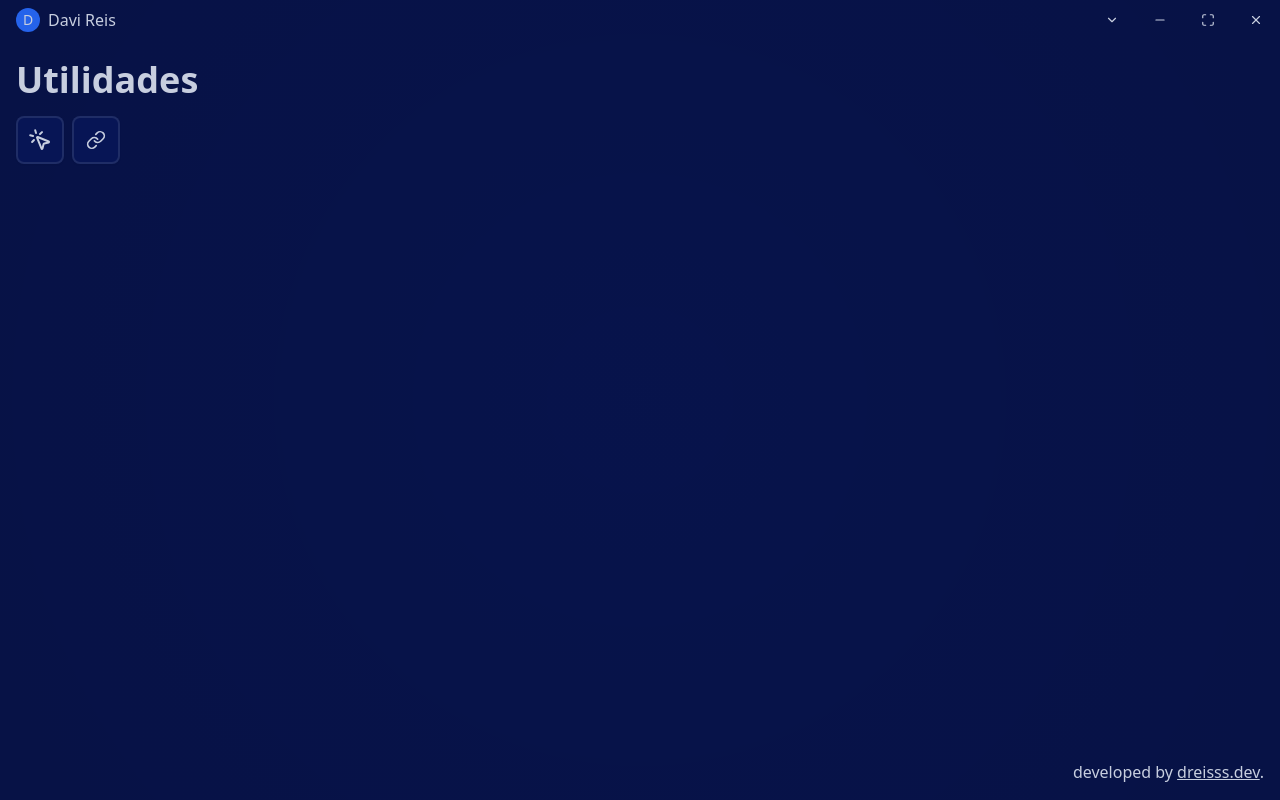
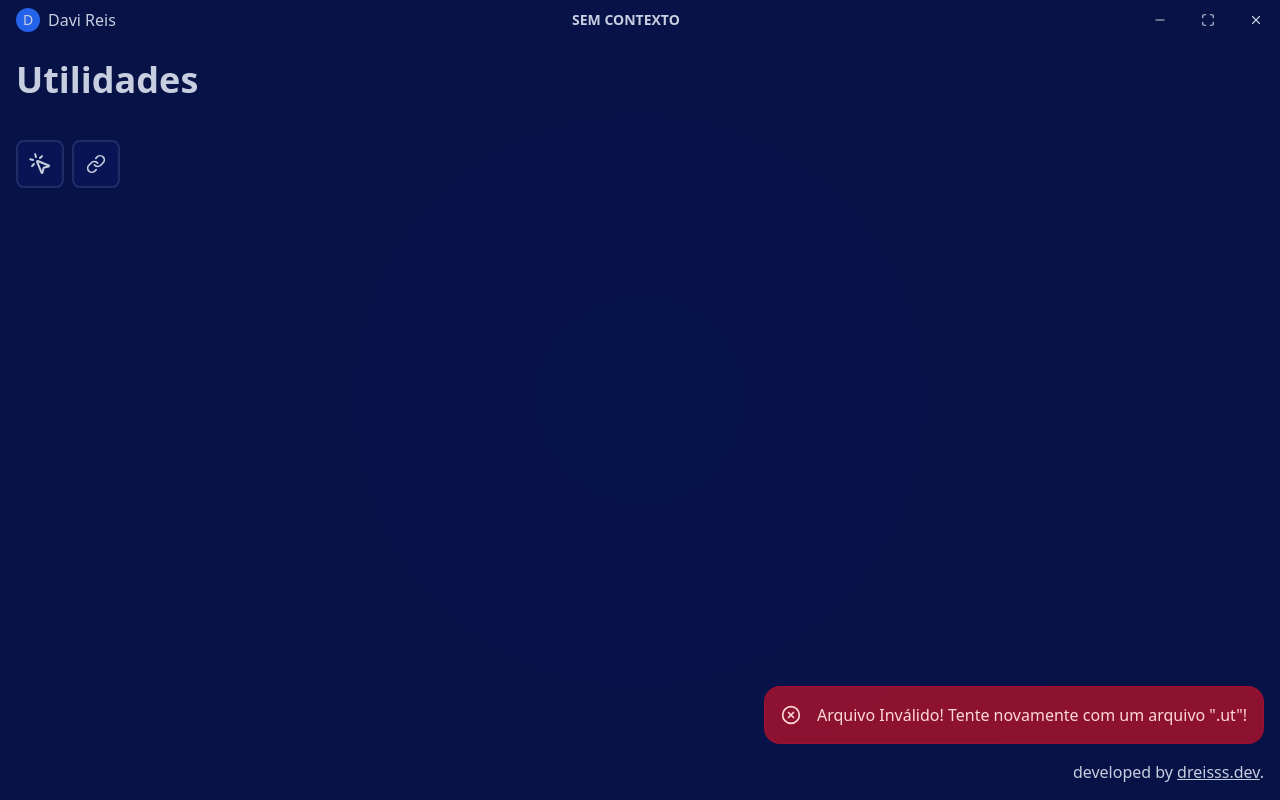
Before and after one commit to dxdotdev/tpf-ut, a SvelteKit app in the folder front/: page / in a window 1280 px wide. Built offline with nearby package versions, Linux system fonts and the light colour scheme.

Commit message:
feat: add more some ui components

```diff
--- a/front/src/components/footer/index.svelte
+++ b/front/src/components/footer/index.svelte
@@ -1,4 +1,14 @@
-<footer class="absolute p-4 right-0 bottom-0">
+<script>
+  import { CircleX } from 'lucide-svelte'
+</script>
+
+<footer class="flex flex-col items-end p-4 gap-4 absolute right-0 bottom-0">
+  <div role="alert" class="alert alert-error bg-error/60">
+    <CircleX class="w-5 h-5" />
+
+    Arquivo Inválido! Tente novamente com um arquivo ".ut"!
+  </div>
+
   <p>
     developed by
     <a href="https://github.com/dreisss" class="link" target="_blank">dreisss.dev</a>.
--- /dev/null
+++ b/front/src/components/titlebar/context-picker.svelte
@@ -0,0 +1,23 @@
+<script>
+  import { setContext } from 'svelte'
+
+  function validateFile() {
+    /** @type {HTMLInputElement | null} */
+    const input = document.querySelector('#context-input')
+    const filePath = input?.value || ''
+    const fileExtensionStart = filePath.lastIndexOf('.') + 1
+    const fileExtension = filePath?.substring(fileExtensionStart, filePath.length)
+
+    if (fileExtension !== 'ut') {
+      setContext('alert', { type: 'error', message: 'Arquivo Inválido!' })
+    }
+  }
+</script>
+
+<div class="tooltip tooltip-bottom" data-tip="Contexto">
+  <label>
+    <div class="btn btn-sm btn-ghost px-8">SEM CONTEXTO</div>
+
+    <input on:change={validateFile} id="context-input" type="file" accept=".ut" class="hidden" />
+  </label>
+</div>
--- a/front/src/components/titlebar/index.svelte
+++ b/front/src/components/titlebar/index.svelte
@@ -2,6 +2,8 @@
   import { appWindow } from '@tauri-apps/api/window'
 
   import { ChevronDown, Minus, Maximize, X } from 'lucide-svelte'
+
+  import ContextPicker from './context-picker.svelte'
 </script>
 
 <div class="flex flex-1 items-center justify-between">
@@ -10,16 +12,18 @@
     <span>Davi Reis</span>
   </div>
 
+  <ContextPicker />
+
   <div class="flex">
-    <details class="dropdown dropdown-end">
+    <!-- <details class="dropdown dropdown-end">
       <summary class="btn btn-ghost w-12 h-8 min-h-10 rounded-none">
         <ChevronDown class="w-5 h-5" />
       </summary>
 
       <ul class="dropdown-content menu rounded-box bg-secondary">
-        <!-- TODO: add dropdown content -->
+        TODO: add dropdown content
       </ul>
-    </details>
+    </details> -->
 
     <button on:click={appWindow.minimize} class="btn btn-ghost w-12 h-8 min-h-10 rounded-none">
       <Minus class="w-5 h-5" />
--- a/front/src/routes/+page.svelte
+++ b/front/src/routes/+page.svelte
@@ -7,7 +7,7 @@
 
 <TitleBar />
 
-<section class="mx-4 mt-5 space-y-4">
+<section class="mx-4 mt-5 space-y-10">
   <h1 class="text-4xl font-bold">Utilidades</h1>
 
   <div class="flex flex-1 gap-2">
```
